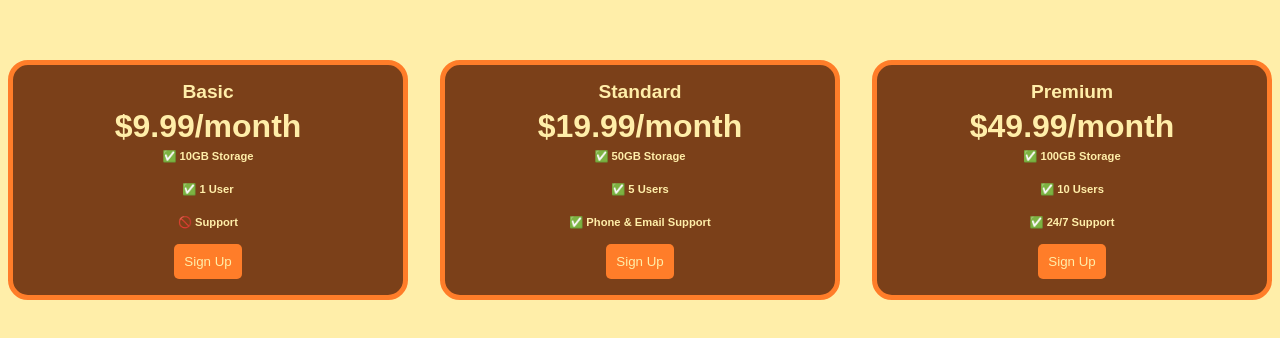
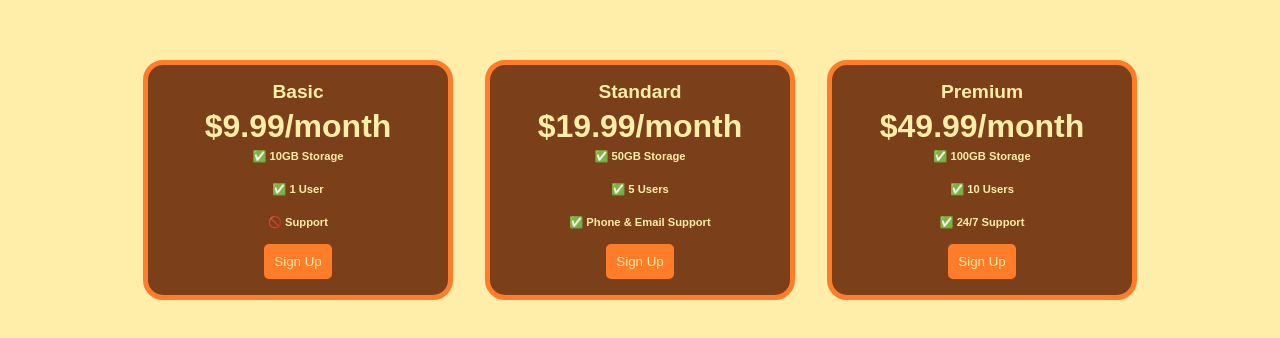
Before and after one commit to ShehabAboshady1/Pricing_table, a plain HTML site: page index.html in a window 1280 px wide. Shown: the part 228-566 px from the top of the page. Drawn offline with Linux system fonts and the light colour scheme; a web font is replaced by a local one.

Commit message:
Update index.html

```diff
--- a/index.html
+++ b/index.html
@@ -31,7 +31,7 @@
         flex-direction: column;
         justify-content: center;
         align-items: center;
-        min-width: 300px;
+        max-width: 300px;
         min-height: 230px;
         border:5px solid #FF7D29;
         border-radius: 20px;
@@ -54,7 +54,7 @@
         gap: 20px;
         font-size: 0.7rem;
         font-weight: bold;
-        list-style:none;
+        list-style: none;
       }
       .plan-button{
         background-color: #FF7D29;
```
